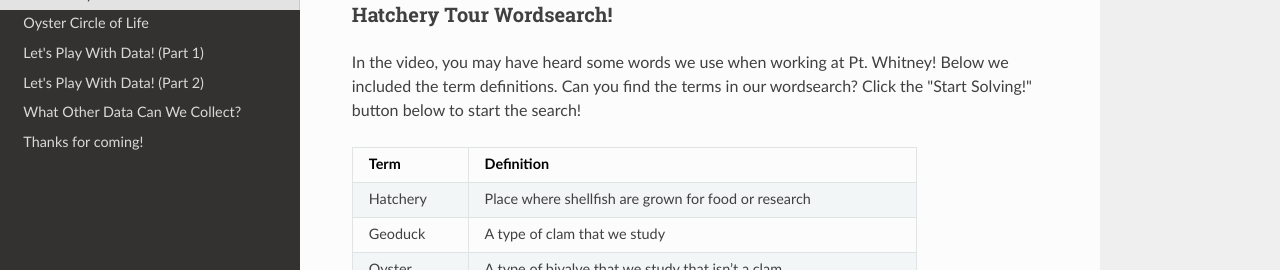
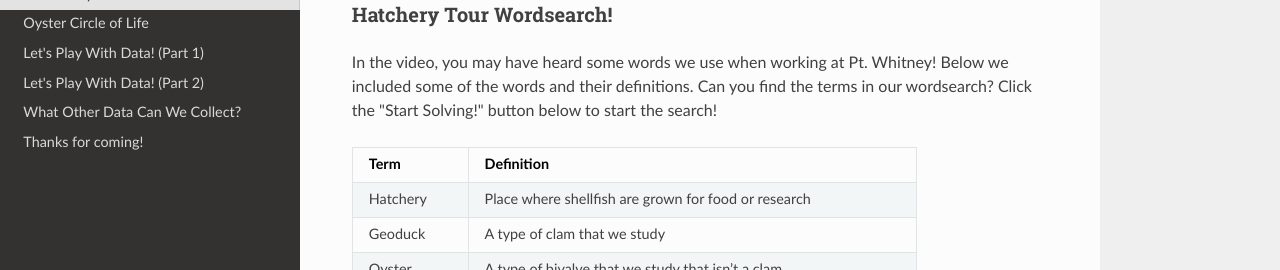
Before and after one commit to RobertsLab/Open-House-2021, an MkDocs documentation site: the page built from docs/Hatchery.md, in a window 1280 px wide and 900 px high, scrolled down 1547 px, cut to the strip 205-900 px from the top of the window. Shown: the top 270 px of the strip. Built offline with MkDocs 1.6.1, drawn with Linux system fonts in a browser that asks for light colours; nearby versions of some CDN libraries; a script that is not in the unit is left out.

Commit message:
update word search directions

```diff
--- a/docs/Hatchery.md
+++ b/docs/Hatchery.md
@@ -26,7 +26,7 @@ While you watch the video, listen for these words and phrases! Can you figure ou
 
 
 ### Hatchery Tour Wordsearch!
-In the video, you may have heard some words we use when working at Pt. Whitney! Below we included the term definitions.  Can you find the terms in our wordsearch? Click the "Start Solving!" button below to start the search!
+In the video, you may have heard some words we use when working at Pt. Whitney! Below we included some of the words and their definitions.  Can you find the terms in our wordsearch? Click the "Start Solving!" button below to start the search!
 
 | Term        | Definition                                                          |
 |-------------|---------------------------------------------------------------------|
```
